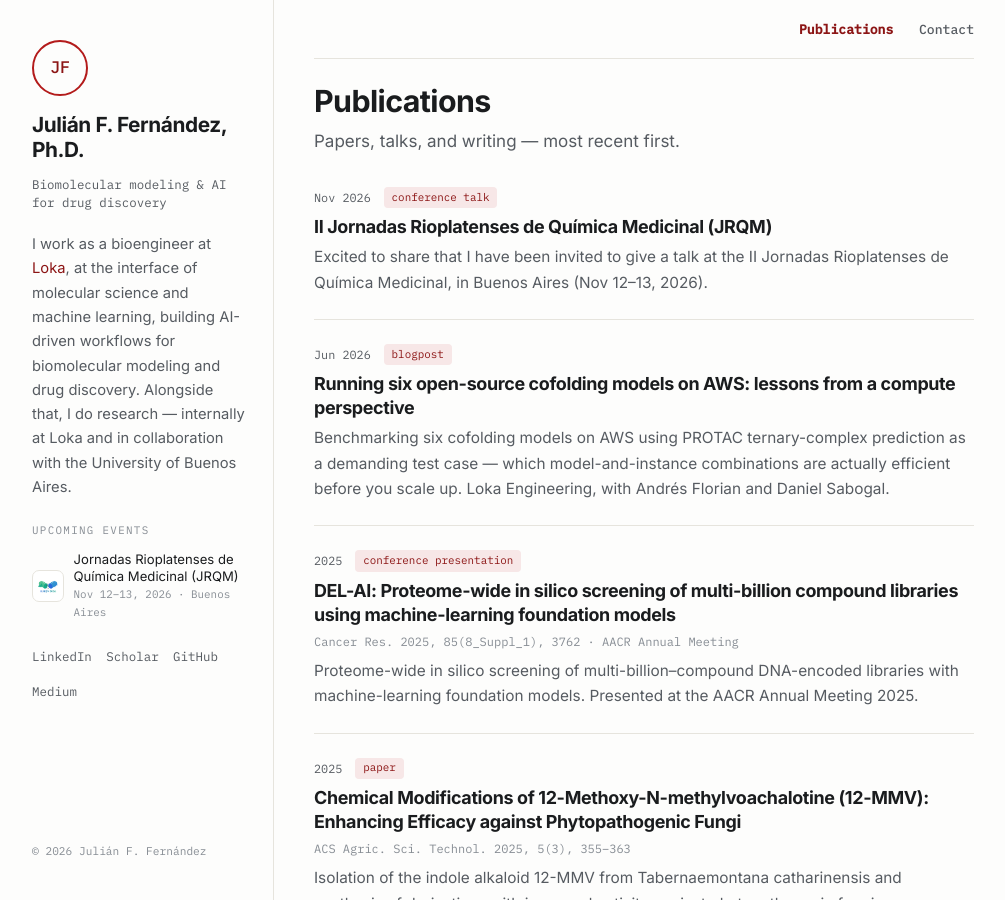
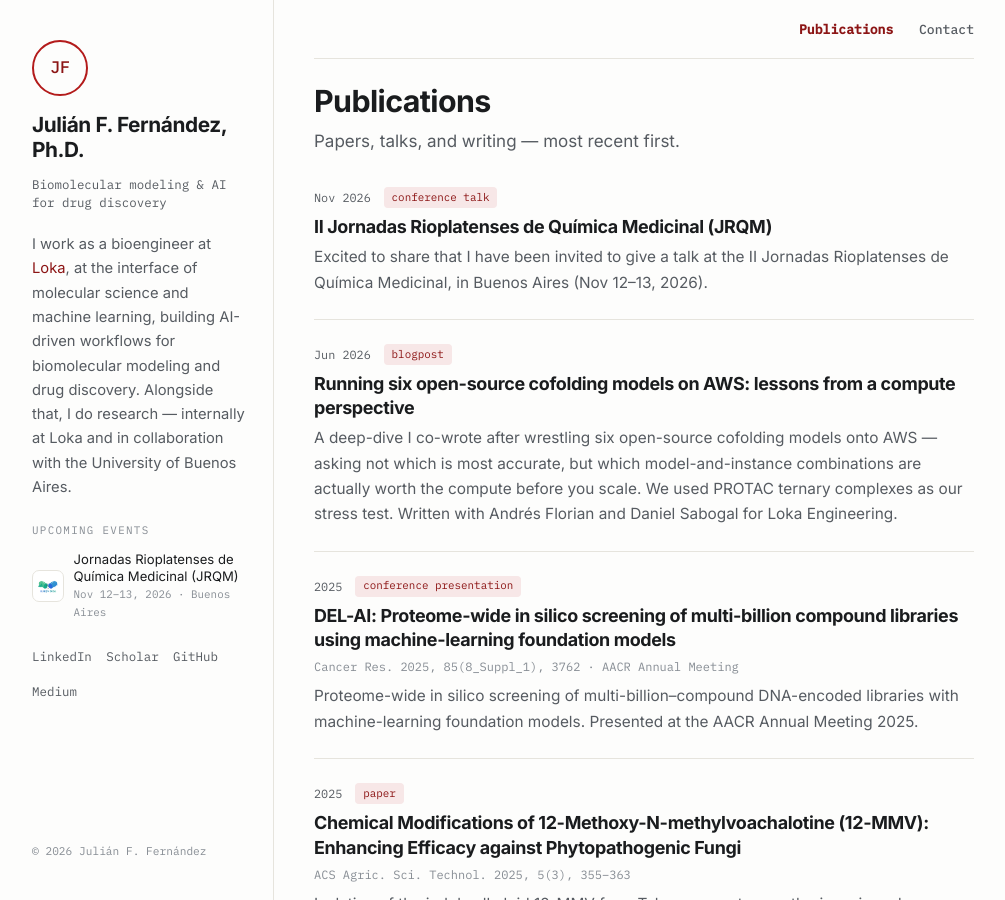
Before and after one commit to jf-fernandez/jf-fernandez.github.io, a Jekyll site: the page built from index.html, in a window 1280 px wide and 900 px high. Shown: the whole window, without its empty margins (123-1128 px from the left). Built offline with Jekyll 4.4.1, drawn with Linux system fonts in a browser that asks for light colours.

Commit message:
Make the cofolding blogpost description more personal
Co-Authored-By: Claude Opus 4.8 <noreply@anthropic.com>

```diff
--- a/_data/publications.yml
+++ b/_data/publications.yml
@@ -11,7 +11,7 @@
 - when: "Jun 2026"
   type: blogpost
   title: "Running six open-source cofolding models on AWS: lessons from a compute perspective"
-  desc: "Benchmarking six cofolding models on AWS using PROTAC ternary-complex prediction as a demanding test case — which model-and-instance combinations are actually efficient before you scale up. Loka Engineering, with Andrés Florian and Daniel Sabogal."
+  desc: "A deep-dive I co-wrote after wrestling six open-source cofolding models onto AWS — asking not which is most accurate, but which model-and-instance combinations are actually worth the compute before you scale. We used PROTAC ternary complexes as our stress test. Written with Andrés Florian and Daniel Sabogal for Loka Engineering."
   link: "https://medium.com/loka-engineering/running-six-open-source-cofolding-models-on-aws-lessons-learned-from-a-compute-perspective-d34715c60a5b"
 
 - when: "2025"
```
